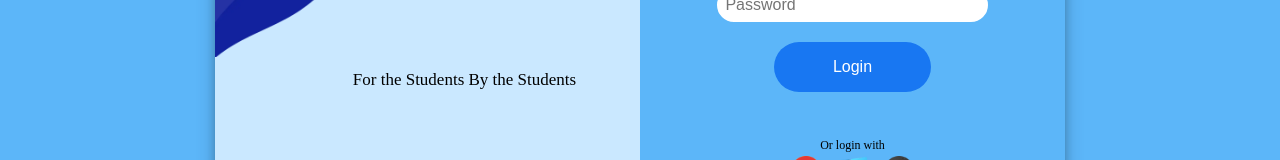
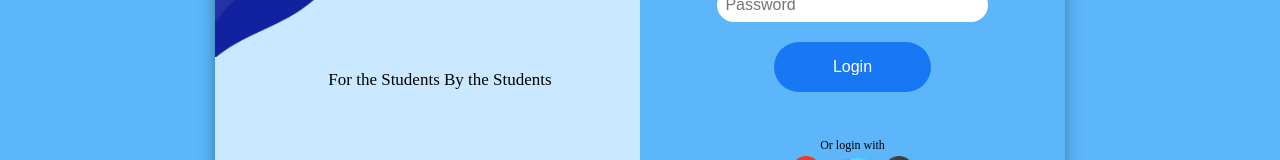
Before and after one commit to Counselllor/Counsellor-Web, a React (Vite) app: page /login in a window 1280 px wide. Shown: the part 428-588 px from the top of the page. Built offline with nearby package versions, Linux system fonts and the light colour scheme; a web font is replaced by a local one.

Commit message:
Changed Alignment
I have centrally aligned the "For the students by the students" image and text in response to Login Page UI alignment issue #31

```diff
--- a/index.html
+++ b/index.html
@@ -13,6 +13,6 @@
   </head>
   <body>
     <div id="root"></div>
-    <script type="module" src="/src/index.jsx"></script>
+    <script type="module" src="/src/index.jsx" type = "text/babel"></script>
   </body>
 </html>
--- a/src/components/Login.jsx
+++ b/src/components/Login.jsx
@@ -1,9 +1,9 @@
 import React, { useState } from 'react';
-import ElementPhoto from '../assets/element1.webp'
-import Logo from '../assets/logo.webp'
-import GoogleLogo from '../assets/googleicon.webp'
-import WindowLogo from '../assets/windowicon.webp'
-import Githublogo from '../assets/githubicon2.webp'
+import ElementPhoto from '../assets/element1.webp';
+import Logo from '../assets/logo.webp';
+import GoogleLogo from '../assets/googleicon.webp';
+import WindowLogo from '../assets/windowicon.webp';
+import Githublogo from '../assets/githubicon2.webp';
 
 const LoginForm = () => {
   const [username, setUsername] = useState('');
@@ -14,29 +14,38 @@ const LoginForm = () => {
     // Do some authentication here...
   };
 
+  // CSS styles
+  const styles = `
+    .left-side-logo {
+      text-align: center;
+    }
+
+    #logintxt_leftside {
+      text-align: center;
+      margin-left: 1px;
+      margin-right: 50px; /* Adjust the margin value as needed */
+    }
+  `;
+
   return (
     <div className="login-container">
       <div className="shadow-box">
-
-        {/* This is the left side of the login page   */}
+        {/* This is the left side of the login page */}
         <div className="left-side">
           <div className="left-side-logo">
-            <img id='logo' src={Logo} alt="logo" />
-            <p id='logintxt_leftside' >For the Students By the Students</p>
+            <img id="logo" src={Logo} alt="logo" />
+            <p id="logintxt_leftside">For the Students By the Students</p>
           </div>
-          <img id='element1Img' src={ElementPhoto} alt="Element Image" />
+          <img id="element1Img" src={ElementPhoto} alt="Element Image" />
         </div>
 
-
-        {/* This is the right side of the login page   */}
+        {/* This is the right side of the login page */}
         <div className="right-side">
           <div className="counsellor-text-container">Counsellor</div>
           <div className="lets-signin-text-container">Let's You Sign In!</div>
-          <div className='needhelp-container'>Need Help?</div>
+          <div className="needhelp-container">Need Help?</div>
 
           {/* Login form */}
-
-
           <form onSubmit={handleSubmit}>
             <input
               type="text"
@@ -52,18 +61,21 @@ const LoginForm = () => {
             />
             <button type="submit">Login</button>
 
-            {/*Login Option */}
-            <div className='loginOptions'>
-              <div className="or-login-with">Or login with </div>
+            {/* Login Option */}
+            <div className="loginOptions">
+              <div className="or-login-with">Or login with</div>
               <div className="login-with-icons">
-                <img id='googleicon' src={GoogleLogo} alt="gogoleicon" />
-                <img id='windowicon' src={WindowLogo} alt="windowicon" />
-                < img id="githubicon" src={Githublogo} alt="githubicon" />
+                <img id="googleicon" src={GoogleLogo} alt="googleicon" />
+                <img id="windowicon" src={WindowLogo} alt="windowicon" />
+                <img id="githubicon" src={Githublogo} alt="githubicon" />
               </div>
             </div>
           </form>
         </div>
       </div>
+
+      {/* Apply CSS styles */}
+      <style>{styles}</style>
     </div>
   );
 };
```
